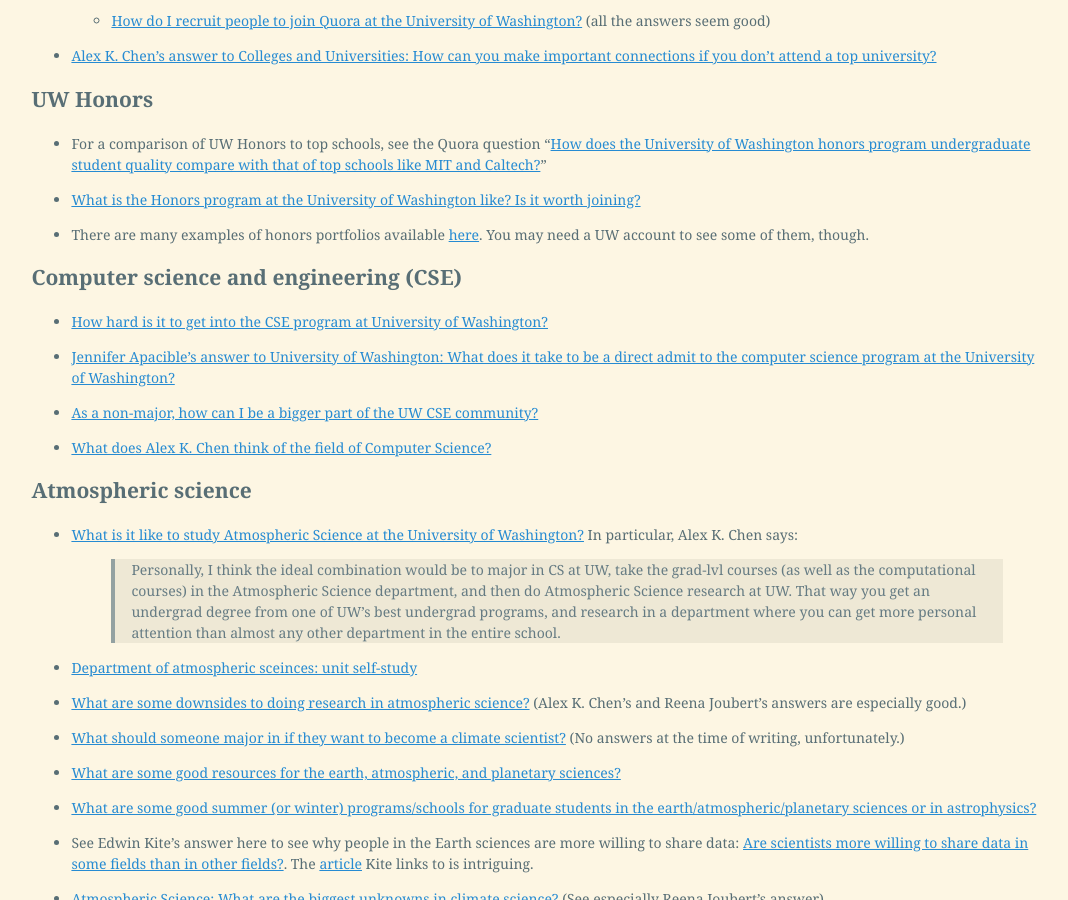
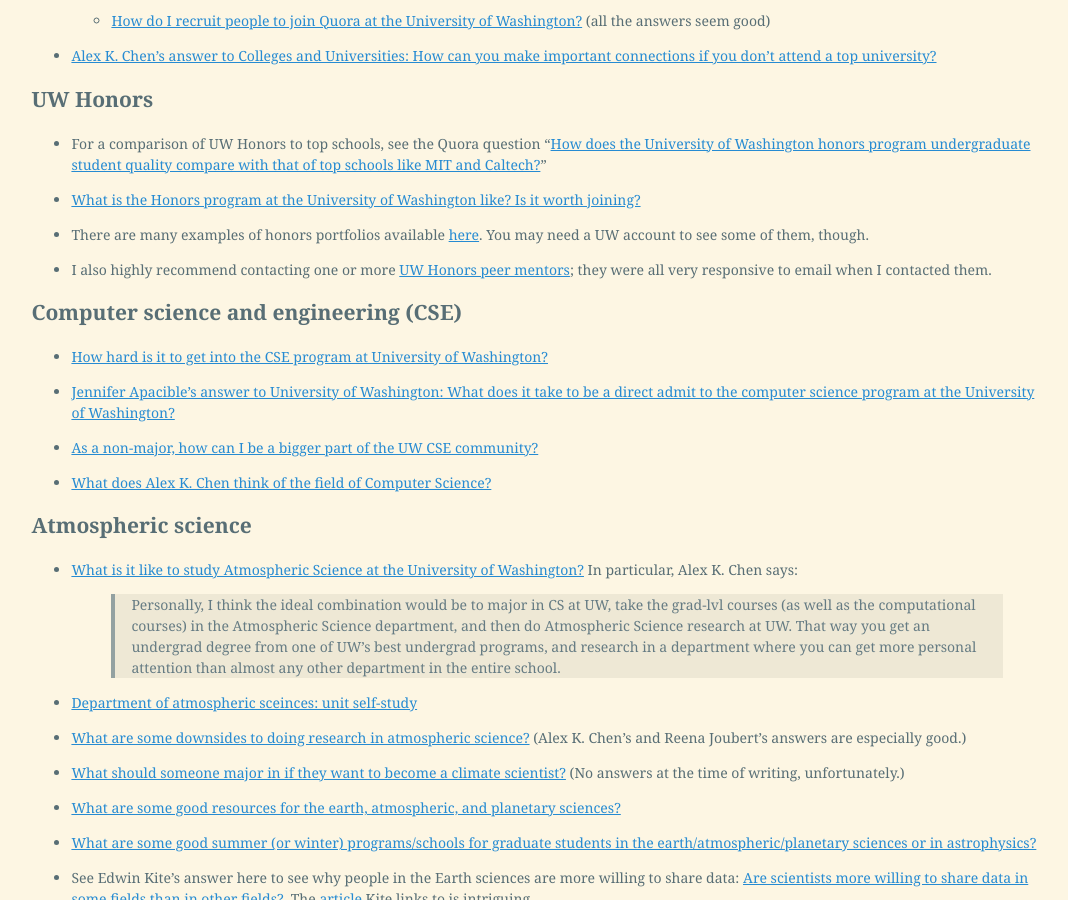
Before and after one commit to riceissa/riceissa.github.io, a Jekyll site: the page built from uw/resources.md, in a window 1280 px wide and 900 px high, scrolled down 1958 px. Shown: the whole window, without its empty margins (103-1171 px from the left). Built offline with Jekyll 4.4.1, drawn with Linux system fonts in a browser that asks for light colours; Markdown is read by kramdown in place of the engine named in the settings; comment, search, counter and statistics services are not loaded.

Commit message:
add peer mentors for honors

```diff
--- a/uw/resources.md
+++ b/uw/resources.md
@@ -127,6 +127,8 @@ For the ones in Seattle, see [this page](http://seattlequorameetups.quora.com/).
 - There are many examples of honors portfolios available [here](https://sites.google.com/a/uw.edu/the-honors-portfolio/portfolio-examples).
 You may need a UW account to see some of them, though.
 
+- I also highly recommend contacting one or more [UW Honors peer mentors](http://depts.washington.edu/uwhonors/community/mentors/list/); they were all very responsive to email when I contacted them.
+
 ## Computer science and engineering (CSE)
 
 -   [How hard is it to get into the CSE program at University of Washington?](https://www.quora.com/How-hard-is-it-to-get-into-the-CSE-program-at-University-of-Washington)
```
